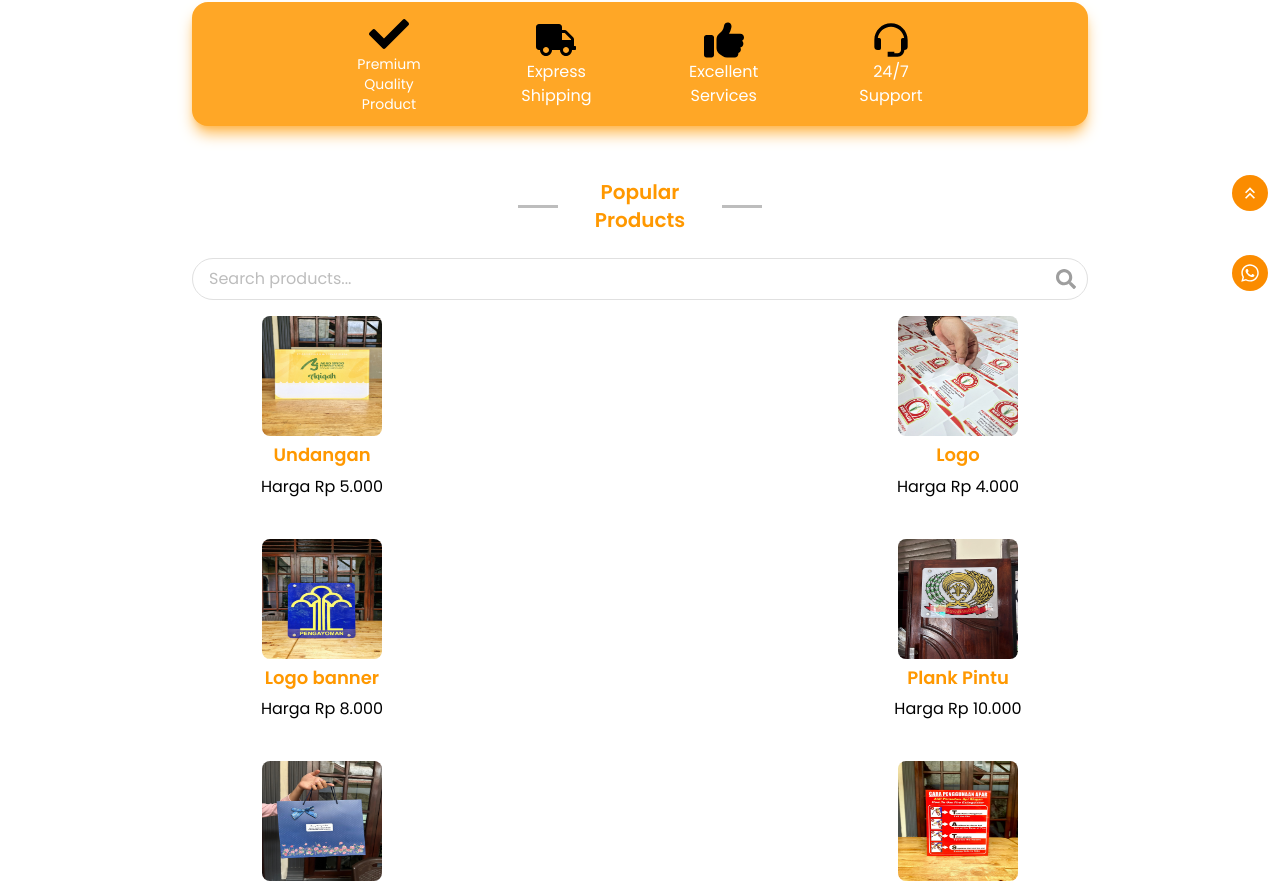
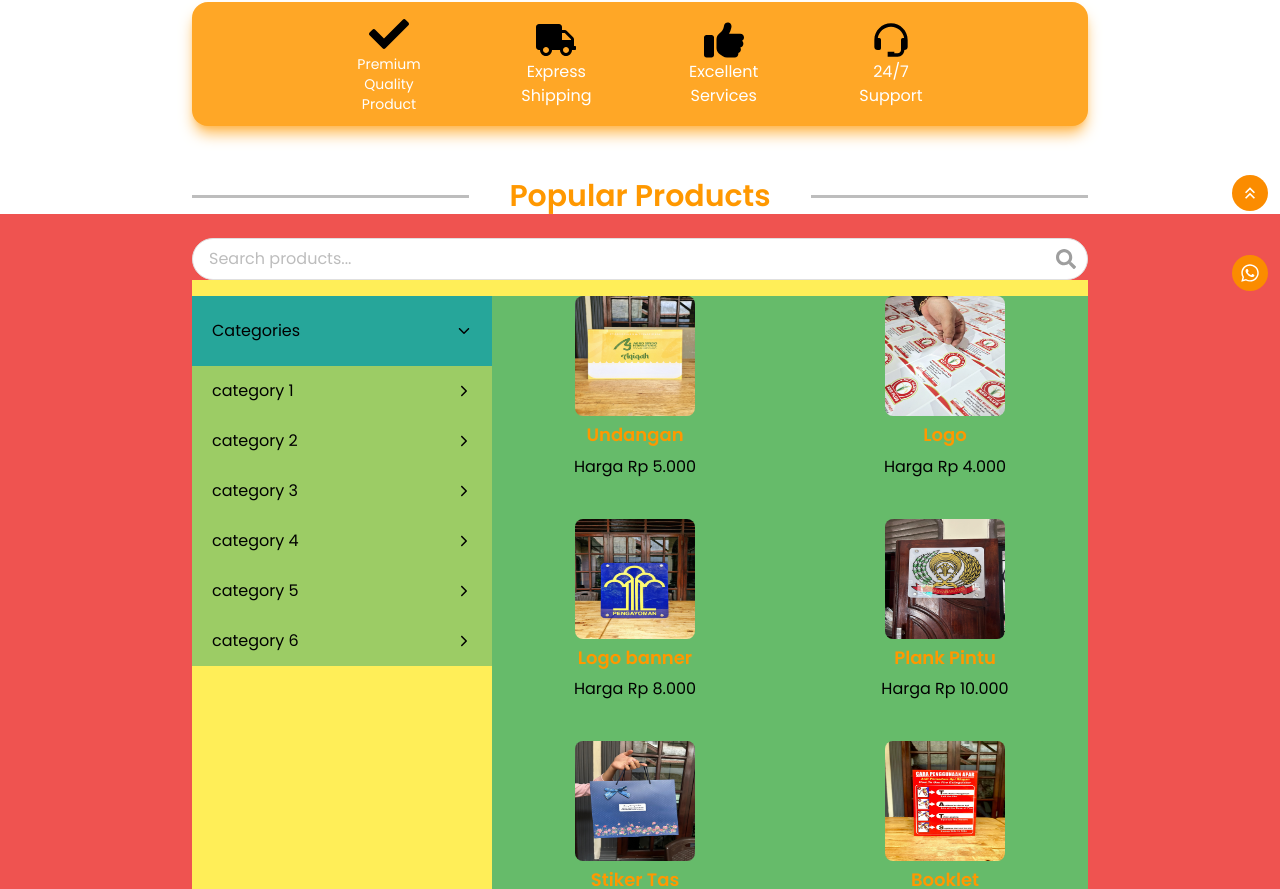
Before and after one commit to derikaquary/33-cetakstikermedan, a Next.js app: page / in a window 1280 px wide. Shown: the part 459-1348 px from the top of the page. Built offline with nearby package versions, Linux system fonts and the light colour scheme.

Commit message:
created dropdown menu for the category

```diff
--- a/app/_components/HeaderProducts.js
+++ b/app/_components/HeaderProducts.js
@@ -1,13 +1,11 @@
 export default function HeaderProducts() {
   return (
-    <div >
-      <div className="flex items-center justify-center gap-8">
-        <div className="h-[3px] w-[40px] bg-gray-400"></div>
-        <div className="w-[100px] text-center text-xl font-semibold text-orange-500">
-          Popular Products
-        </div>
-        <div className="h-[3px] w-[40px] bg-gray-400"></div>
+    <div className="flex items-center justify-center gap-8 sm:max-w-4xl sm:mx-auto  sm:w-full">
+      <div className="h-[3px] w-[40px] bg-gray-400 sm:w-full"></div>
+      <div className="w-[100px] text-center text-xl font-semibold text-orange-500 sm:w-full sm:text-3xl">
+        Popular Products
       </div>
+      <div className="h-[3px] w-[40px] bg-gray-400 sm:w-full"></div>
     </div>
   );
 }
--- a/app/_components/ProductList.js
+++ b/app/_components/ProductList.js
@@ -4,9 +4,16 @@ import { useState } from "react";
 import ProductsItem from "./ProductsItem";
 import { products } from "../_data/productsList";
 import SearchBox from "./SearchBox";
+import { IoIosArrowDown, IoIosArrowForward } from "react-icons/io";
 
 export default function ProductList() {
   const [searchQuery, setSearchQuery] = useState(""); // State for managing the search query
+  const [isCategoryOpen, setIsCategoryOpen] = useState(true); // State for managing the category list
+
+  // Toggle category list visibility
+  const toggleCategory = () => {
+    setIsCategoryOpen((prev) => !prev);
+  };
 
   // Filter products based on the search query
   const filteredProducts = products.filter((item) =>
@@ -16,8 +23,59 @@ export default function ProductList() {
   return (
     <div>
       {/* Big Screen */}
+      <div className="hidden w-full p-4 sm:block sm:bg-red-400">
+        {/* Pass searchQuery and setSearchQuery as props to SearchBox */}
+        <SearchBox searchQuery={searchQuery} setSearchQuery={setSearchQuery} />
+        <div className="mx-auto flex max-w-4xl bg-yellow-400">
+          <div className="mt-4 flex h-full w-[300px] flex-col bg-blue-400">
+            <div
+              className="flex h-[70px] items-center justify-between bg-teal-400 px-[20px] cursor-pointer"
+              onClick={toggleCategory} // Toggle on click
+            >
+              <p>Categories</p>
+              {/* Conditional rendering for arrow direction */}
+              {isCategoryOpen ? <IoIosArrowDown /> : <IoIosArrowForward />}
+            </div>
+            {/* Category list: show/hide based on isCategoryOpen */}
+            {isCategoryOpen && (
+              <div className="bg-light-green-400">
+                <div className="flex h-[50px] items-center justify-between px-[20px] accent-light-green-500">
+                  category 1 <IoIosArrowForward />
+                </div>
+                <div className="flex h-[50px] items-center justify-between px-[20px] accent-light-green-500">
+                  category 2 <IoIosArrowForward />
+                </div>
+                <div className="flex h-[50px] items-center justify-between px-[20px] accent-light-green-500">
+                  category 3 <IoIosArrowForward />
+                </div>
+                <div className="flex h-[50px] items-center justify-between px-[20px] accent-light-green-500">
+                  category 4 <IoIosArrowForward />
+                </div>
+                <div className="flex h-[50px] items-center justify-between px-[20px] accent-light-green-500">
+                  category 5 <IoIosArrowForward />
+                </div>
+                <div className="flex h-[50px] items-center justify-between px-[20px] accent-light-green-500">
+                  category 6 <IoIosArrowForward />
+                </div>
+              </div>
+            )}
+          </div>
+          <div className="mt-4 grid flex-1 grid-cols-2 items-center justify-center gap-6 gap-y-10 bg-green-400">
+            {filteredProducts.length > 0 ? (
+              filteredProducts.map((item) => (
+                <ProductsItem item={item} key={item.id} />
+              ))
+            ) : (
+              <p className="col-span-2 text-center text-gray-500">
+                No products found.
+              </p>
+            )}
+          </div>
+        </div>
+      </div>
+
       {/* Small Screen */}
-      <div className="w-full p-4">
+      <div className="w-full p-4 sm:hidden">
         {/* Pass searchQuery and setSearchQuery as props to SearchBox */}
         <SearchBox searchQuery={searchQuery} setSearchQuery={setSearchQuery} />
         <div className="mt-4 grid grid-cols-2 items-center justify-center gap-6 gap-y-10">
```
Also changed, not shown: 1 other file (tests, documents, lock files or other folders).
